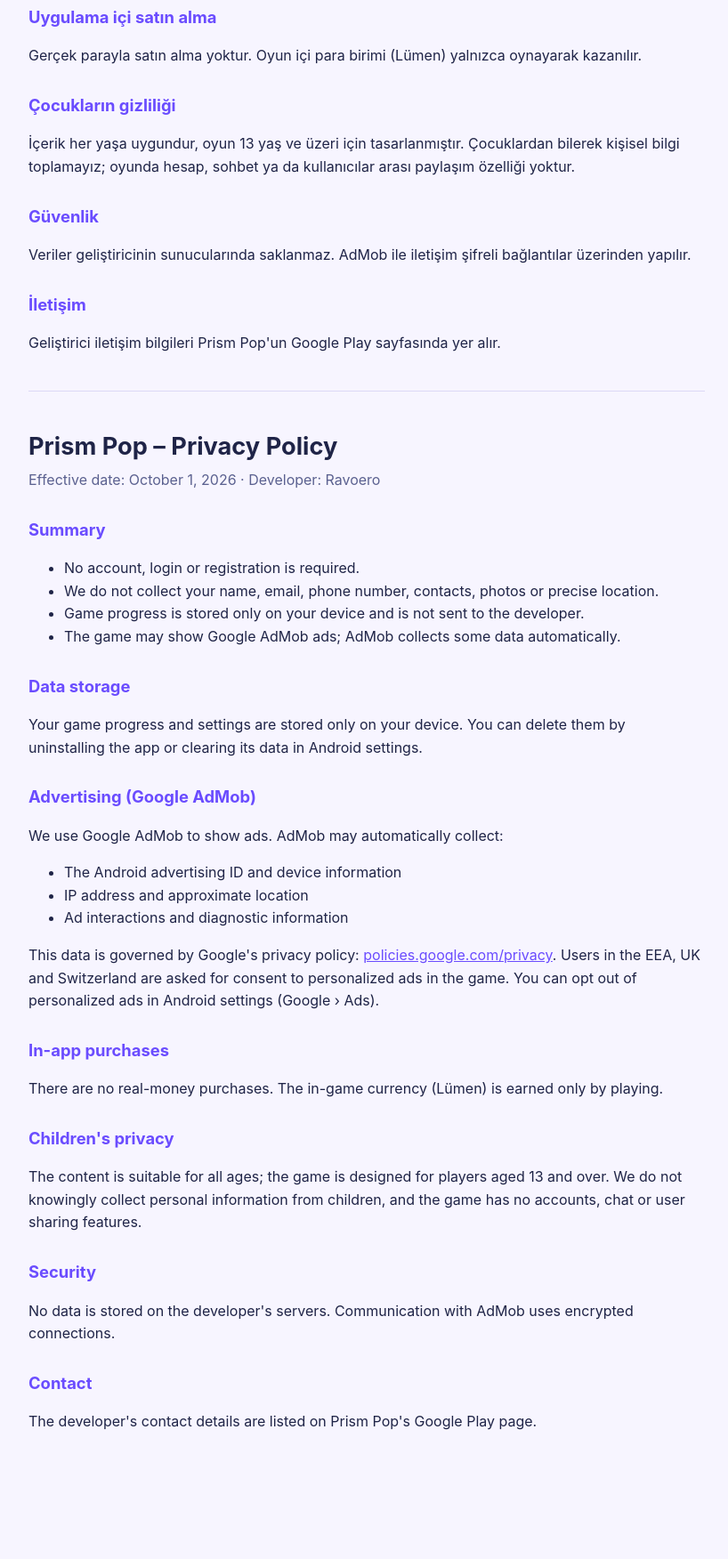
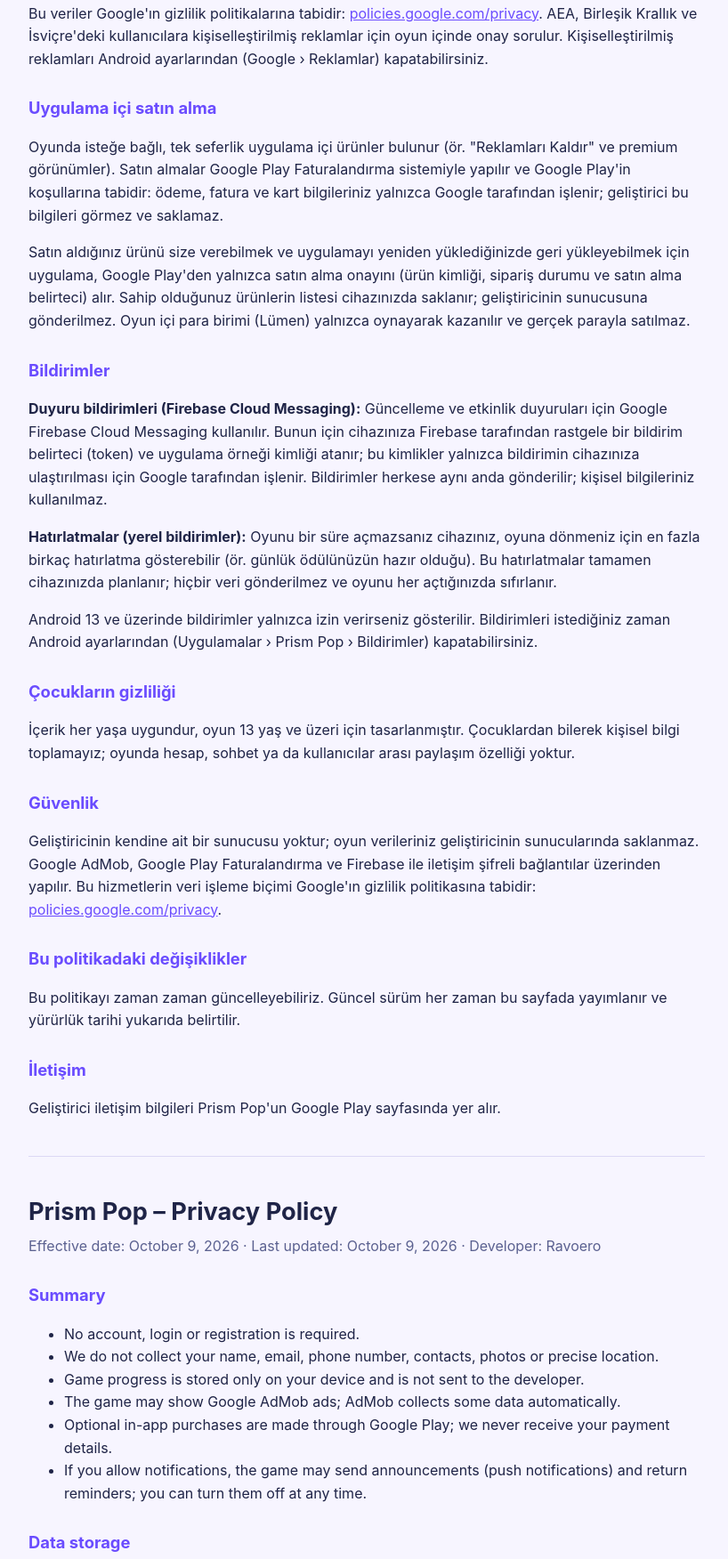
Before and after one commit to ravoeromedia-alt/prismpop-privacy, a plain HTML site: page index.html in a window 1280 px wide. Shown: the part 757-2509 px from the top of the page at 89% size, without its empty margins (228-1046 px from the left). Before the commit the page ends 2448 px from the top, so only its background shows below. Drawn offline with Linux system fonts and the light colour scheme.

Commit message:
Gizlilik politikası: uygulama içi satın alma ve bildirimler eklendi (v0.5.0)

```diff
--- a/index.html
+++ b/index.html
@@ -18,7 +18,7 @@
 <body>
 <main>
 <h1>Prism Pop – Gizlilik Politikası</h1>
-<p class="date">Yürürlük tarihi: 1 Ekim 2026 · Geliştirici: Ravoero</p>
+<p class="date">Yürürlük tarihi: 9 Ekim 2026 · Son güncelleme: 9 Ekim 2026 · Geliştirici: Ravoero</p>
 
 <h2>Özet</h2>
 <ul>
@@ -26,6 +26,8 @@
   <li>Adınız, e-posta adresiniz, telefon numaranız, rehberiniz, fotoğraflarınız ya da hassas konumunuz toplanmaz.</li>
   <li>Oyun ilerlemesi yalnızca cihazınızda saklanır; geliştiriciye gönderilmez.</li>
   <li>Oyunda Google AdMob reklamları gösterilebilir; AdMob bazı verileri otomatik olarak toplar.</li>
+  <li>İsteğe bağlı uygulama içi satın almalar Google Play üzerinden yapılır; ödeme bilgileriniz bize ulaşmaz.</li>
+  <li>Bildirim izni verirseniz duyuru (push) bildirimleri ve oyuna dönüş hatırlatmaları gönderilebilir; izni istediğiniz zaman kapatabilirsiniz.</li>
 </ul>
 
 <h2>Verilerin saklanması</h2>
@@ -41,13 +43,22 @@
 <p>Bu veriler Google'ın gizlilik politikalarına tabidir: <a href="https://policies.google.com/privacy">policies.google.com/privacy</a>. AEA, Birleşik Krallık ve İsviçre'deki kullanıcılara kişiselleştirilmiş reklamlar için oyun içinde onay sorulur. Kişiselleştirilmiş reklamları Android ayarlarından (Google › Reklamlar) kapatabilirsiniz.</p>
 
 <h2>Uygulama içi satın alma</h2>
-<p>Gerçek parayla satın alma yoktur. Oyun içi para birimi (Lümen) yalnızca oynayarak kazanılır.</p>
+<p>Oyunda isteğe bağlı, tek seferlik uygulama içi ürünler bulunur (ör. "Reklamları Kaldır" ve premium görünümler). Satın almalar Google Play Faturalandırma sistemiyle yapılır ve Google Play'in koşullarına tabidir: ödeme, fatura ve kart bilgileriniz yalnızca Google tarafından işlenir; geliştirici bu bilgileri görmez ve saklamaz.</p>
+<p>Satın aldığınız ürünü size verebilmek ve uygulamayı yeniden yüklediğinizde geri yükleyebilmek için uygulama, Google Play'den yalnızca satın alma onayını (ürün kimliği, sipariş durumu ve satın alma belirteci) alır. Sahip olduğunuz ürünlerin listesi cihazınızda saklanır; geliştiricinin sunucusuna gönderilmez. Oyun içi para birimi (Lümen) yalnızca oynayarak kazanılır ve gerçek parayla satılmaz.</p>
+
+<h2>Bildirimler</h2>
+<p><strong>Duyuru bildirimleri (Firebase Cloud Messaging):</strong> Güncelleme ve etkinlik duyuruları için Google Firebase Cloud Messaging kullanılır. Bunun için cihazınıza Firebase tarafından rastgele bir bildirim belirteci (token) ve uygulama örneği kimliği atanır; bu kimlikler yalnızca bildirimin cihazınıza ulaştırılması için Google tarafından işlenir. Bildirimler herkese aynı anda gönderilir; kişisel bilgileriniz kullanılmaz.</p>
+<p><strong>Hatırlatmalar (yerel bildirimler):</strong> Oyunu bir süre açmazsanız cihazınız, oyuna dönmeniz için en fazla birkaç hatırlatma gösterebilir (ör. günlük ödülünüzün hazır olduğu). Bu hatırlatmalar tamamen cihazınızda planlanır; hiçbir veri gönderilmez ve oyunu her açtığınızda sıfırlanır.</p>
+<p>Android 13 ve üzerinde bildirimler yalnızca izin verirseniz gösterilir. Bildirimleri istediğiniz zaman Android ayarlarından (Uygulamalar › Prism Pop › Bildirimler) kapatabilirsiniz.</p>
 
 <h2>Çocukların gizliliği</h2>
 <p>İçerik her yaşa uygundur, oyun 13 yaş ve üzeri için tasarlanmıştır. Çocuklardan bilerek kişisel bilgi toplamayız; oyunda hesap, sohbet ya da kullanıcılar arası paylaşım özelliği yoktur.</p>
 
 <h2>Güvenlik</h2>
-<p>Veriler geliştiricinin sunucularında saklanmaz. AdMob ile iletişim şifreli bağlantılar üzerinden yapılır.</p>
+<p>Geliştiricinin kendine ait bir sunucusu yoktur; oyun verileriniz geliştiricinin sunucularında saklanmaz. Google AdMob, Google Play Faturalandırma ve Firebase ile iletişim şifreli bağlantılar üzerinden yapılır. Bu hizmetlerin veri işleme biçimi Google'ın gizlilik politikasına tabidir: <a href="https://policies.google.com/privacy">policies.google.com/privacy</a>.</p>
+
+<h2>Bu politikadaki değişiklikler</h2>
+<p>Bu politikayı zaman zaman güncelleyebiliriz. Güncel sürüm her zaman bu sayfada yayımlanır ve yürürlük tarihi yukarıda belirtilir.</p>
 
 <h2>İletişim</h2>
 <p>Geliştirici iletişim bilgileri Prism Pop'un Google Play sayfasında yer alır.</p>
@@ -55,7 +66,7 @@
 <hr>
 
 <h1>Prism Pop – Privacy Policy</h1>
-<p class="date">Effective date: October 1, 2026 · Developer: Ravoero</p>
+<p class="date">Effective date: October 9, 2026 · Last updated: October 9, 2026 · Developer: Ravoero</p>
 
 <h2>Summary</h2>
 <ul>
@@ -63,6 +74,8 @@
   <li>We do not collect your name, email, phone number, contacts, photos or precise location.</li>
   <li>Game progress is stored only on your device and is not sent to the developer.</li>
   <li>The game may show Google AdMob ads; AdMob collects some data automatically.</li>
+  <li>Optional in-app purchases are made through Google Play; we never receive your payment details.</li>
+  <li>If you allow notifications, the game may send announcements (push notifications) and return reminders; you can turn them off at any time.</li>
 </ul>
 
 <h2>Data storage</h2>
@@ -78,13 +91,22 @@
 <p>This data is governed by Google's privacy policy: <a href="https://policies.google.com/privacy">policies.google.com/privacy</a>. Users in the EEA, UK and Switzerland are asked for consent to personalized ads in the game. You can opt out of personalized ads in Android settings (Google › Ads).</p>
 
 <h2>In-app purchases</h2>
-<p>There are no real-money purchases. The in-game currency (Lümen) is earned only by playing.</p>
+<p>The game offers optional, one-time in-app products (for example "Remove Ads" and premium skins). Purchases are made with Google Play Billing and are subject to Google Play's terms: your payment, billing and card details are processed only by Google; the developer never sees or stores them.</p>
+<p>To deliver your purchase and restore it if you reinstall the app, the app receives only the purchase confirmation from Google Play (product ID, order status and purchase token). The list of products you own is stored on your device and is not sent to the developer's servers. The in-game currency (Lümen) is earned only by playing and is not sold for real money.</p>
+
+<h2>Notifications</h2>
+<p><strong>Announcements (Firebase Cloud Messaging):</strong> We use Google Firebase Cloud Messaging for update and event announcements. Firebase assigns your device a random notification token and app instance ID, which Google processes only to deliver notifications to your device. Announcements are sent to all players at once; no personal information is used.</p>
+<p><strong>Reminders (local notifications):</strong> If you have not opened the game for a while, your device may show a few reminders to come back (for example, that your daily reward is ready). These reminders are scheduled entirely on your device; no data is sent, and they reset every time you open the game.</p>
+<p>On Android 13 and later, notifications are shown only if you allow them. You can turn notifications off at any time in Android settings (Apps › Prism Pop › Notifications).</p>
 
 <h2>Children's privacy</h2>
 <p>The content is suitable for all ages; the game is designed for players aged 13 and over. We do not knowingly collect personal information from children, and the game has no accounts, chat or user sharing features.</p>
 
 <h2>Security</h2>
-<p>No data is stored on the developer's servers. Communication with AdMob uses encrypted connections.</p>
+<p>The developer does not operate its own servers; your game data is not stored on the developer's servers. Communication with Google AdMob, Google Play Billing and Firebase uses encrypted connections. These services' data processing is governed by Google's privacy policy: <a href="https://policies.google.com/privacy">policies.google.com/privacy</a>.</p>
+
+<h2>Changes to this policy</h2>
+<p>We may update this policy from time to time. The current version is always published on this page, with its effective date shown above.</p>
 
 <h2>Contact</h2>
 <p>The developer's contact details are listed on Prism Pop's Google Play page.</p>
```
